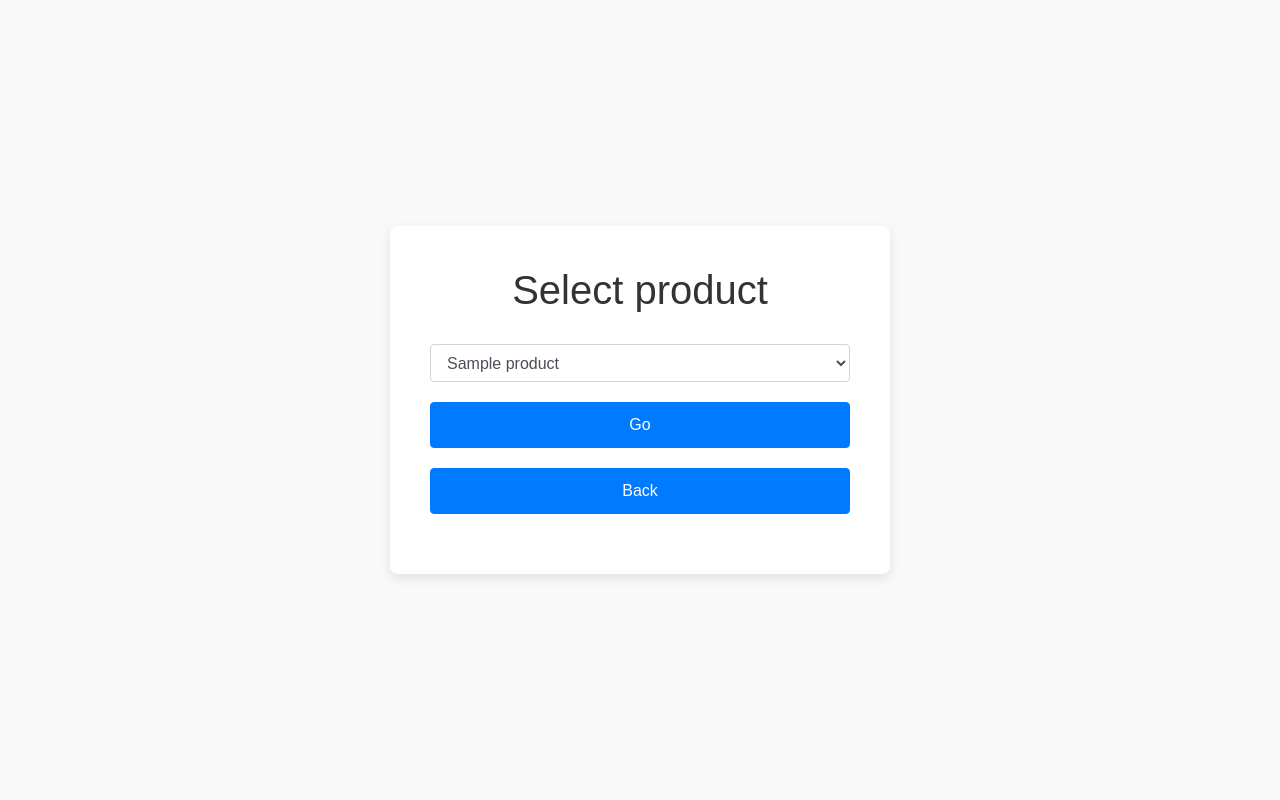
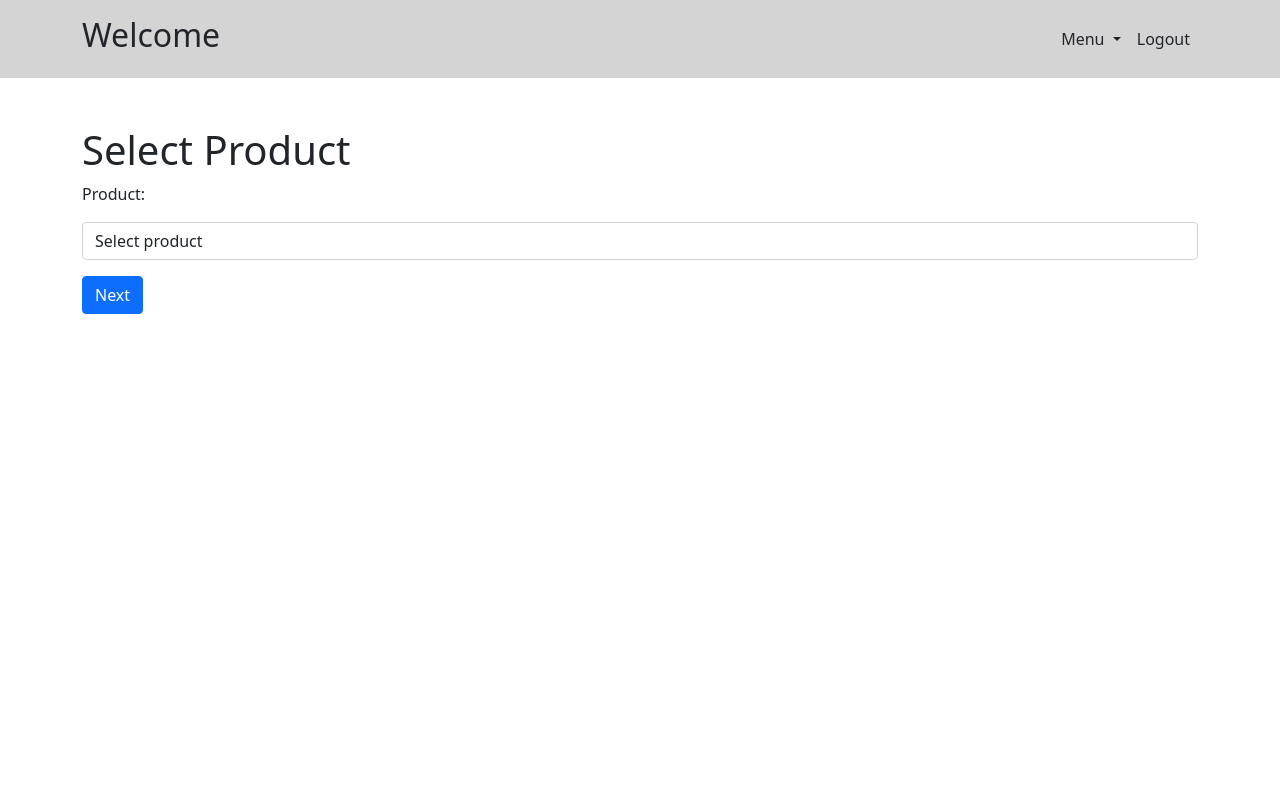
Before and after one commit to fymran/sso_aa, a Flask app: template templates/public/select_product.html in a window 1280 px wide. Run offline with Flask 3, Linux system fonts and the light colour scheme; the template is opened without the code that fills it: most values are stand-ins (such as "Sample title", 1, 10 or a date in 2020); parts of the project's set-up code (start-up, migrations or seed data) failed here and were passed over; some libraries are stand-ins or nearby versions.

Commit message:
Update select_product.html

```diff
--- a/templates/public/select_product.html
+++ b/templates/public/select_product.html
@@ -3,102 +3,60 @@
 <head>
     <meta charset="UTF-8">
     <meta name="viewport" content="width=device-width, initial-scale=1.0">
-    <title>Select product</title>
+    <title>Select Product</title>
+    <link href="https://cdn.jsdelivr.net/npm/bootstrap@5.1.3/dist/css/bootstrap.min.css" rel="stylesheet">
+    <script src="https://code.jquery.com/jquery-3.6.0.min.js"></script>
+    <script src="https://cdn.jsdelivr.net/npm/bootstrap@5.1.3/dist/js/bootstrap.bundle.min.js"></script>
+</head>
 
-    <!-- External Bootstrap CSS for consistency (optional but recommended for a modern look) -->
-    <link rel="stylesheet" href="https://stackpath.bootstrapcdn.com/bootstrap/4.5.2/css/bootstrap.min.css">
+    <!-- Include the header template -->
+    {% include 'public/sso_header.html' %}
 
-    <style>
-        body {
-            font-family: Arial, sans-serif;
-            background-color: #f9f9f9;
-            margin: 0;
-            padding: 0;
-            display: flex;
-            justify-content: center;
-            align-items: center;
-            height: 100vh;
-        }
+<body>
+    <div class="container mt-5 mb-3">
+        <h1>Select Product</h1>
 
-        .container {
-            background-color: white;
-            padding: 40px;
-            border-radius: 8px;
-            box-shadow: 0px 4px 12px rgba(0, 0, 0, 0.1);
-            max-width: 500px;
-            width: 100%;
-        }
-
-        h1 {
-            text-align: center;
-            color: #333;
-            margin-bottom: 30px;
-        }
-
-        label {
-            font-weight: bold;
-            margin-bottom: 10px;
-            display: block;
-        }
-
-        select {
-            width: 100%;
-            padding: 10px;
-            margin-bottom: 20px;
-            border: 1px solid #ccc;
-            border-radius: 4px;
-        }
-
-        button {
-            width: 100%;
-            padding: 12px;
-            background-color: #007bff;
-            color: white;
-            border: none;
-            border-radius: 4px;
-            cursor: pointer;
-        }
-
-        button:hover {
-            background-color: #0056b3;
-        }
-
-        .btn-primary {
-            display: block;
-            margin-bottom: 20px;
-            text-decoration: none;
-            color: white;
-            background-color: #007bff;
-            padding: 10px 15px;
-            border-radius: 4px;
-            text-align: center;
-        }
-
-        .btn-primary:hover {
-            background-color: #0056b3;
-        }
-    </style>
-</head>
-<body>
-    <div class="container">
-
-        <h1>Select product</h1>
-
-        <form method="POST" action="{{ url_for('maps.find_product') }}">
-
-            <select name="productID" id="productID" class="form-control">
+        <form method="POST" action="{{ url_for('maps.go_product') }}" onsubmit="return validateForm()">
+            <label for="productID">Product:</label>
+            <select name="productID" id="productID" class="form-control mt-3">
+               <option value="">Select product</option> <!-- Default empty option -->
                 {% for product in products %}
-                <option value="{{ product[0] }}">{{ product[1] }}</option>
+                    <option value="{{ product[0] }}">{{ product[1] }}</option>
                 {% endfor %}
             </select>
-            <button type="submit" class="btn btn-primary">Go</button>
-            <a href="{{ url_for('sso_main_menu') }}" class="btn btn-primary" >Back</a>
+
+            <button type="submit" class="btn btn-primary mt-3">Next</button>
         </form>
     </div>
 
-    <!-- Optional Bootstrap JS for better form styling and functionality -->
-    <script src="https://code.jquery.com/jquery-3.5.1.slim.min.js"></script>
-    <script src="https://cdn.jsdelivr.net/npm/@popperjs/core@2.5.2/dist/umd/popper.min.js"></script>
-    <script src="https://stackpath.bootstrapcdn.com/bootstrap/4.5.2/js/bootstrap.min.js"></script>
+    <!-- Bootstrap Modal for Custom Alert -->
+    <div class="modal fade" id="errorModal" tabindex="-1" role="dialog" aria-labelledby="errorModalLabel" aria-hidden="true">
+        <div class="modal-dialog" role="document">
+            <div class="modal-content">
+                <div class="modal-header">
+                    <h5 class="modal-title" id="errorModalLabel">Error</h5>
+                </div>
+                <div class="modal-body">
+                    You need to choose a product.
+                </div>
+                <div class="modal-footer">
+                    <button type="button" class="btn btn-secondary" data-bs-dismiss="modal">OK</button>
+                </div>
+            </div>
+        </div>
+    </div>
+
+    <!-- JavaScript for Form Validation -->
+    <script>
+        function validateForm() {
+            const productID = document.getElementById("productID").value;
+            if (productID === "") {
+                // Show the Bootstrap modal if no product is selected
+                $('#errorModal').modal('show');
+                return false;  // Prevent form submission
+            }
+            return true;  // Allow form submission
+        }
+    </script>
 </body>
 </html>
```
